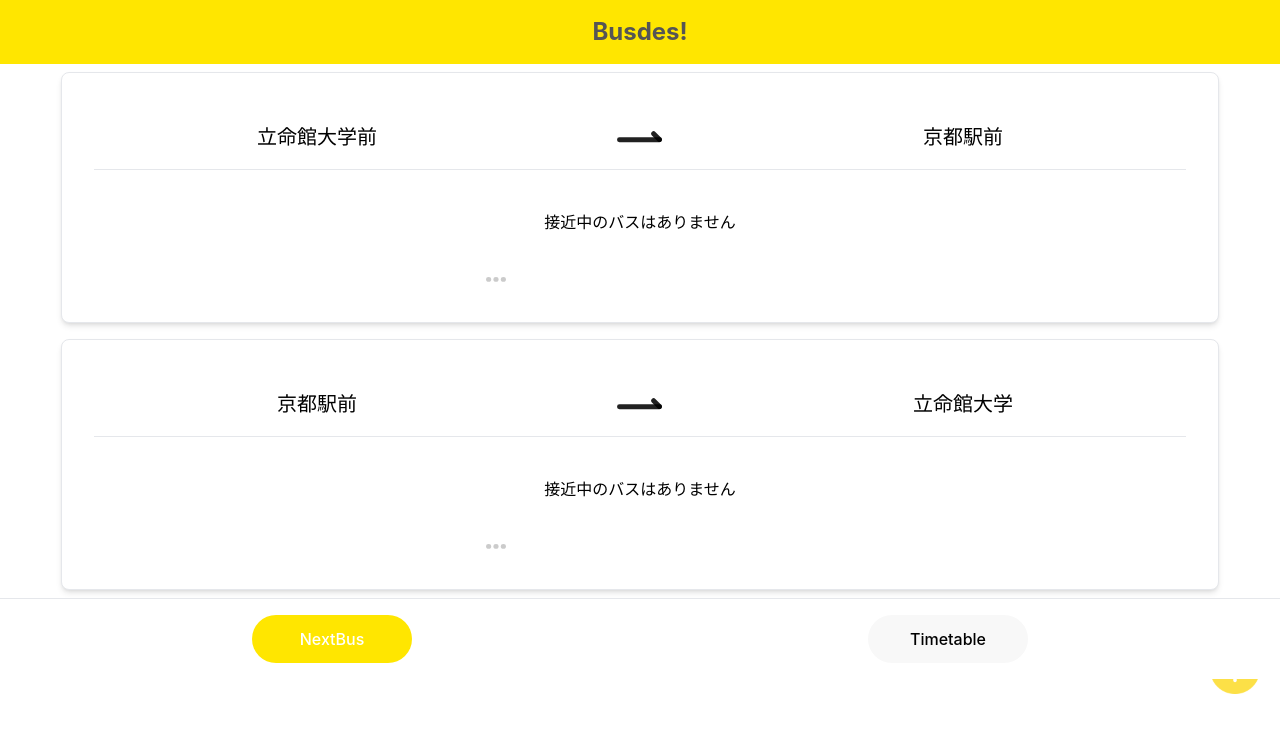
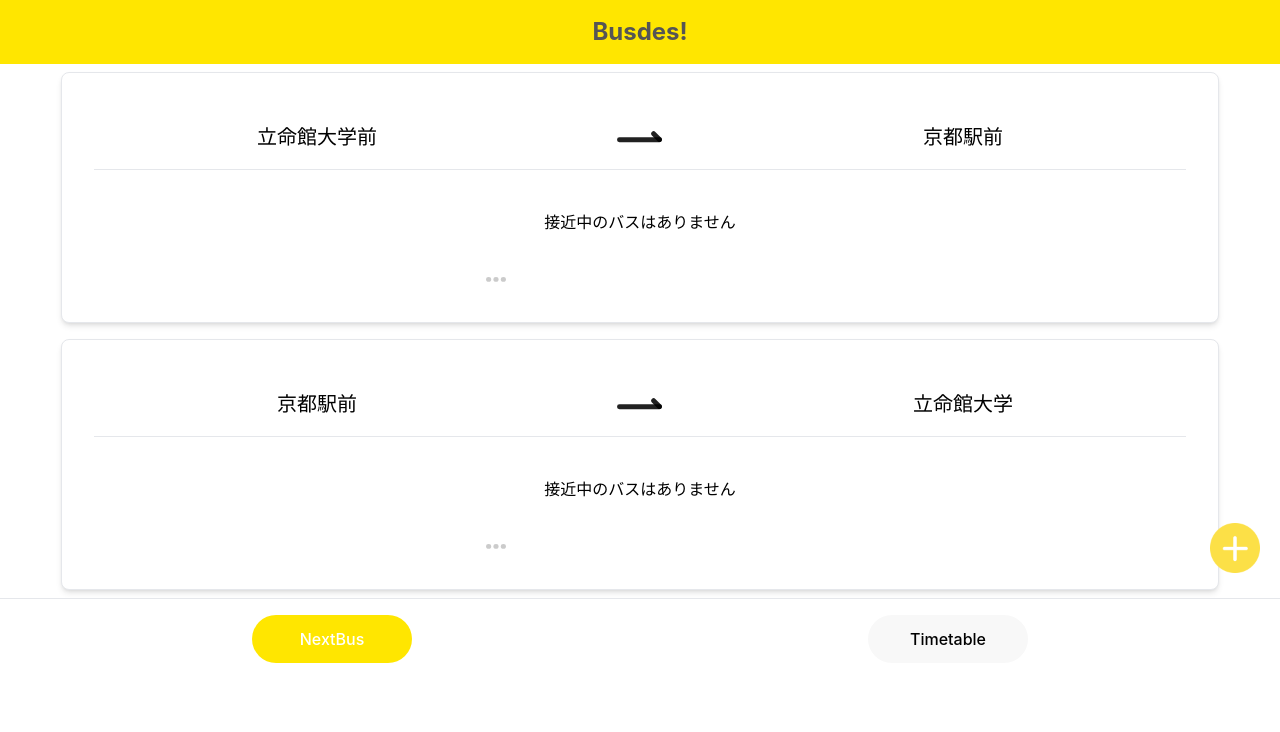
Before and after one commit to Shunkicreate/busdes-kic-web, a React (Create React App) app: page / in a window 1280 px wide. Shown: the top 732 px of the page. Built offline with nearby package versions, Linux system fonts and the light colour scheme; no server answers.

Commit message:
addButtonの場所変更(フッターの一部として表示)

```diff
--- a/src/App.tsx
+++ b/src/App.tsx
@@ -9,7 +9,6 @@ import Settings from './layout/Settings';
 import { RecoilRoot } from 'recoil';
 import React from 'react';
 import './App.css'
-import DisplayAddButton from './atom/DisplayAddButton';
 
 const App = () => {
     const [mode, setMode] = useState<mode>('NextBus')
@@ -45,7 +44,6 @@ const App = () => {
                         })()
                     }
                 </div>
-                <DisplayAddButton currentMode={mode}></DisplayAddButton>
                 <Footer setMode={setMode} currentMode={mode}></Footer>
             </RecoilRoot>
         </div>
--- a/src/atom/DisplayAddButton.tsx
+++ b/src/atom/DisplayAddButton.tsx
@@ -5,7 +5,7 @@ import React from 'react'
 const DisplayAddButton = ({currentMode}:{currentMode: mode}) => {
   if (currentMode == 'NextBus') {
       return (
-          <div className='fixed bottom-20 right-0 p-5'>
+          <div className='absolute bottom-20 right-0 p-5'>
               <AddButton></AddButton>
           </div>
       )
--- a/src/layout/Footer.tsx
+++ b/src/layout/Footer.tsx
@@ -1,6 +1,7 @@
 import { mode } from '../types/main.type'
 import { TabbarButton } from '../atom/TabbarButton'
 import React from 'react'
+import DisplayAddButton from '../atom/DisplayAddButton'
 
 export const Footer = ({ setMode, currentMode }: { setMode: React.Dispatch<React.SetStateAction<mode>>, currentMode: mode }) => {
     const switchMode = (mode: mode) => {
@@ -16,9 +17,14 @@ export const Footer = ({ setMode, currentMode }: { setMode: React.Dispatch<React
     }
 
     return (
-        <div className='sticky bottom-0 w-full grid grid-cols-2 gap-4 pt-4 pb-4 px-8 bg-white z-50 border-t'>
-            <TabbarButton mode='NextBus' modeName='NextBus' color={color('NextBus', currentMode)} switchMode={switchMode}></TabbarButton>
-            <TabbarButton mode='TimeTable' modeName='Timetable' color={color('TimeTable', currentMode)} switchMode={switchMode}></TabbarButton>
+        <div className='sticky bottom-0 z-50'>
+            <div className='relative'>
+            <div className='w-full grid grid-cols-2 gap-4 pt-4 pb-4 px-8 bg-white z-50 border-t'>
+                <TabbarButton mode='NextBus' modeName='NextBus' color={color('NextBus', currentMode)} switchMode={switchMode}></TabbarButton>
+                <TabbarButton mode='TimeTable' modeName='Timetable' color={color('TimeTable', currentMode)} switchMode={switchMode}></TabbarButton>
+            </div>
+            <DisplayAddButton currentMode={currentMode}></DisplayAddButton>
+            </div>
         </div>
     )
 }
```
